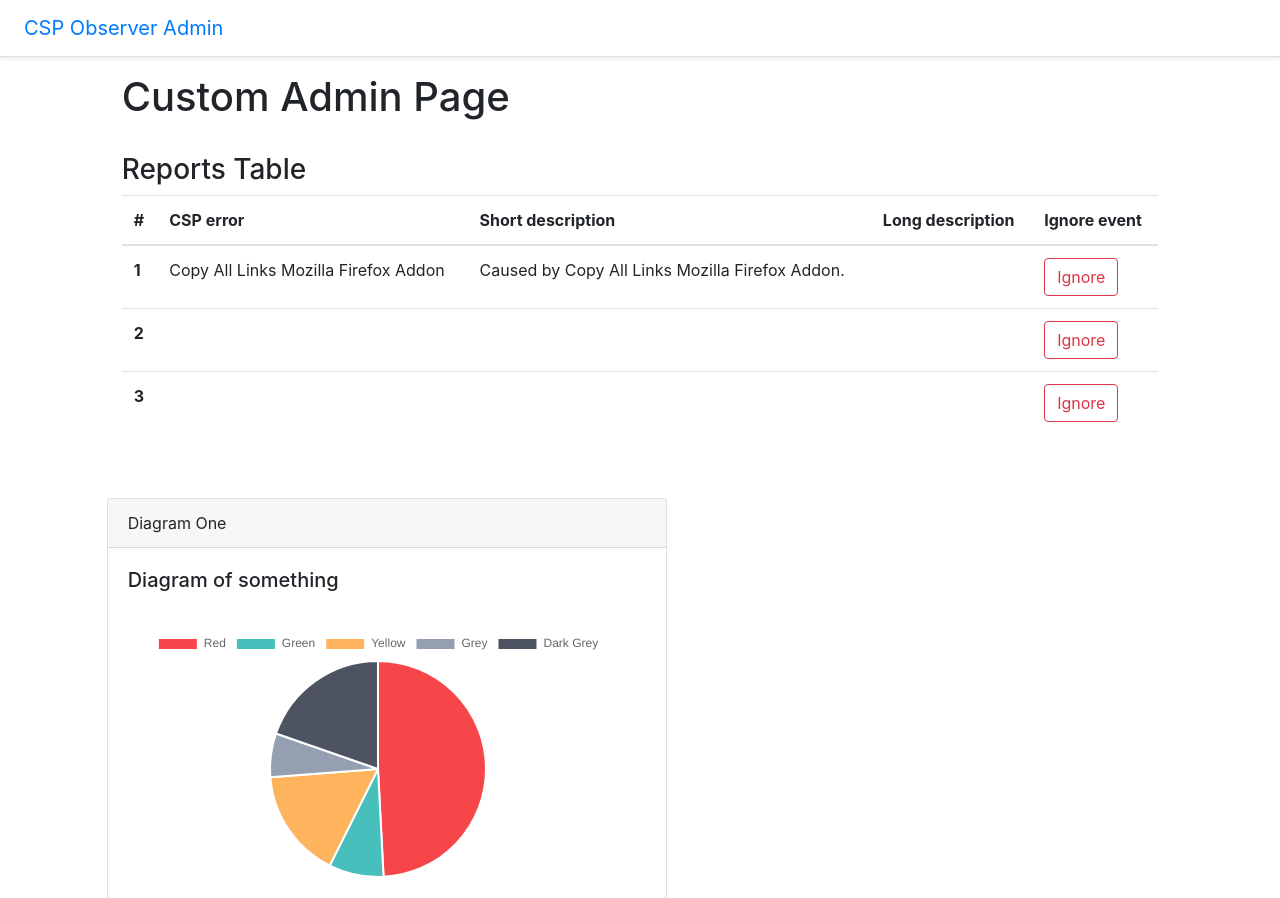
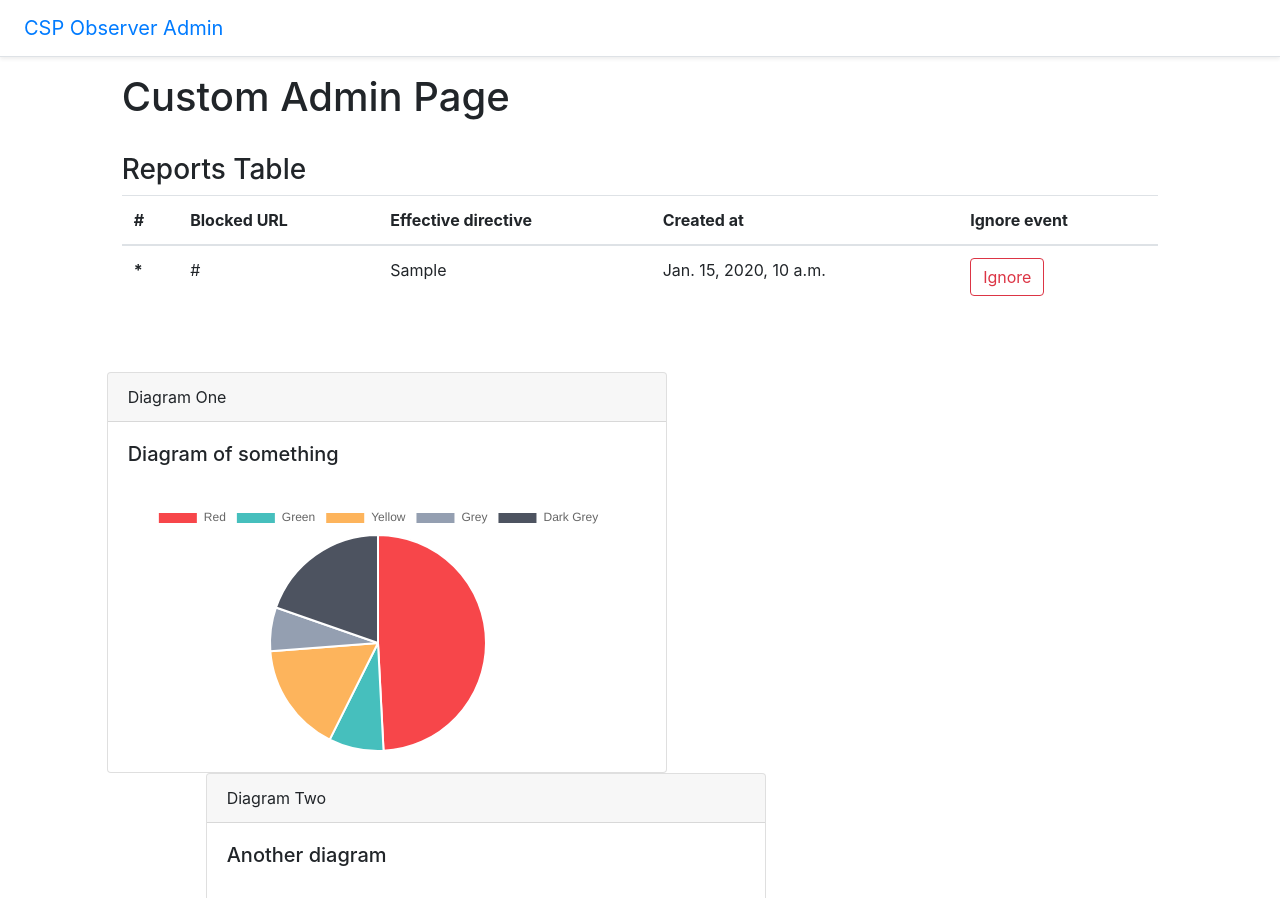
Before and after one commit to flxn/django-csp-observer, a Django app: template csp_observer/templates/admin/cspo_index.html in a window 1280 px wide. Shown: the top 898 px of the page. Run offline with Django 3.2, Linux system fonts and the light colour scheme; the template is opened without the code that fills it: most values are stand-ins (such as "Sample title", 1, 10 or a date in 2020); some libraries are stand-ins or nearby versions.

Commit message:
Added dynamic information

```diff
--- /dev/null
+++ b/csp_observer/static/js/ignoreButton.js
@@ -0,0 +1,3 @@
+function IgnoreEvent(test){
+	alert(test);
+}
--- a/csp_observer/templates/admin/cspo_index.html
+++ b/csp_observer/templates/admin/cspo_index.html
@@ -4,6 +4,8 @@
 {% block title %}Index{% endblock title %}
 
 {% block content %}
+
+<script type="text/javascript" src="{% static '/js/ignoreButton.js' %}"></script>
 
 <h1>Custom Admin Page</h1>
 <br>
@@ -17,33 +19,22 @@
   <thead>
     <tr>
       <th scope="col">#</th>
-      <th scope="col">CSP error</th>
-      <th scope="col">Short description</th>
-      <th scope="col">Long description</th>
+      <th scope="col">Blocked URL</th>
+      <th scope="col">Effective directive</th>
+      <th scope="col">Created at</th>
       <th scope="col">Ignore event</th>
     </tr>
   </thead>
   <tbody>
+  {% for post in cspreports %}
     <tr>
-      <th scope="row">1</th>
-      <td>Copy All Links Mozilla Firefox Addon</td>
-      <td>Caused by Copy All Links Mozilla Firefox Addon.</td>
-      <td></td>
-      <td><button type="button" class="btn btn-outline-danger">Ignore</button></td>
+      <th scope="row">*</th>
+      <td>{{post.blocked_url}}</td>
+      <td>{{post.effective_directive}}</td>
+      <td>{{post.created_at}}</td>
+      <td><button type="button" class="btn btn-outline-danger" onclick="IgnoreEvent('{{post.created_at}}');">Ignore</button></td>
     </tr>
-    <tr>
-      <th scope="row">2</th>
-      <td> </td>
-      <td> </td>
-      <td> </td>
-      <td><button type="button" class="btn btn-outline-danger">Ignore</button></td>
-    </tr>
-    <tr>
-      <th scope="row">3</th>
-      <td colspan="2"> </td>
-      <td> </td>
-      <td><button type="button" class="btn btn-outline-danger">Ignore</button></td>
-    </tr>
+  {% endfor %}
   </tbody>
 </table>
 {% endblock reportTable %}
--- a/csp_observer/urls.py
+++ b/csp_observer/urls.py
@@ -5,5 +5,5 @@ from . import views
 urlpatterns = [
     path('report/<uuid:session_id>/', views.report, name='report'),
     path('result/<uuid:session_id>/', views.result, name='result'),
-    path('admin/', views.admin, name='admin'),
+    path('admin/', views.csprequest_list, name='admin'),
 ]
--- a/csp_observer/views.py
+++ b/csp_observer/views.py
@@ -11,6 +11,7 @@ from django.views.decorators.clickjacking import xframe_options_exempt
 from django.contrib.admin.views.decorators import staff_member_required
 from django.views.decorators.cache import never_cache
 from pprint import pprint
+from django.views import generic
 from .models import CspReport, Session
 from .report_utils import raw_report_to_model
 from . import settings as app_settings
@@ -61,3 +62,7 @@ def result(request, session_id):
 @never_cache
 def admin(request):
     return render(request, 'admin/cspo_index.html')
+
+def csprequest_list(request):
+    cspreports = CspReport.objects.all()
+    return render(request, 'admin/cspo_index.html', {'cspreports': cspreports})
```
